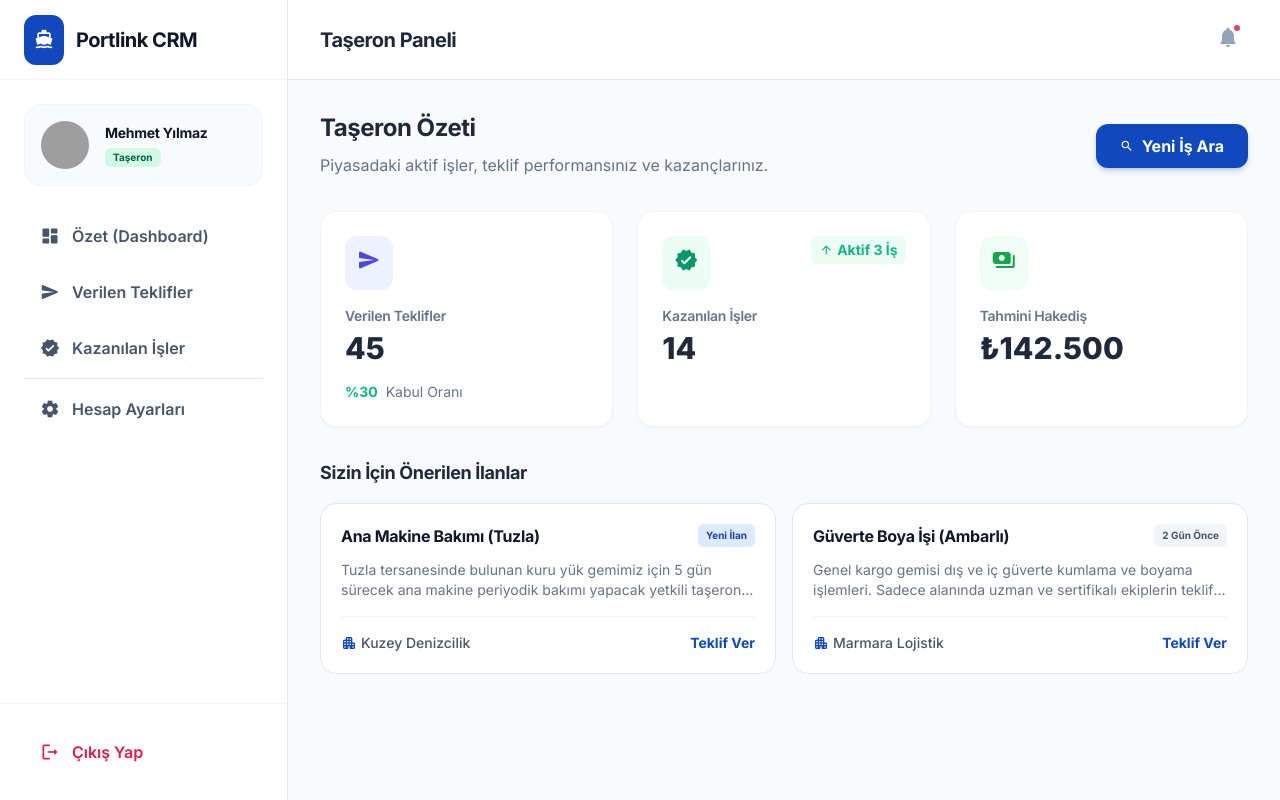
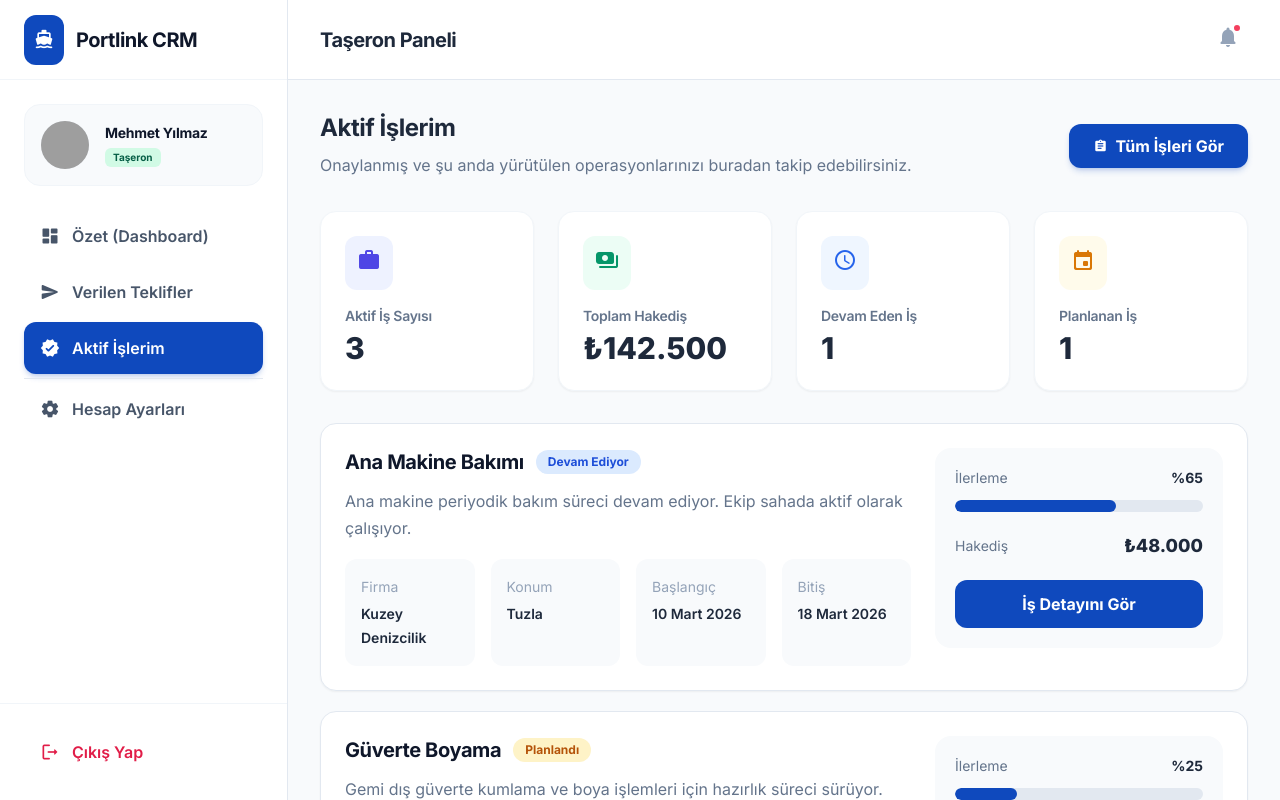
Before and after one commit to codyoltr/portlink, a React (Vite) app: page /dashboard/subcontractor/active-jobs in a window 1280 px wide. Built offline with nearby package versions, Linux system fonts and the light colour scheme; grey boxes are pictures that could not be loaded.

Commit message:
add subcontractor active jobs page

```diff
--- a/src/App.tsx
+++ b/src/App.tsx
@@ -15,6 +15,7 @@ import PartnershipSelection from './pages/partnership/PartnershipSelection';
 import AgentDashboardPage from '@/features/dashboard/pages/AgentDashboardPage';
 import SubcontractorDashboardPage from '@/features/dashboard/pages/SubcontractorDashboardPage';
 import CaptainDashboardPage from '@/features/dashboard/pages/CaptainDashboardPage';
+import SubcontractorActiveJobsPage from '@/features/dashboard/pages/SubcontractorActiveJobsPage';
 
 function App() {
   return (
@@ -36,6 +37,7 @@ function App() {
 
         {/* Dashboards */}
         <Route path="/dashboard/agent/*" element={<AgentDashboardPage />} />
+        <Route path="/dashboard/subcontractor/active-jobs" element={<SubcontractorActiveJobsPage />} />
         <Route path="/dashboard/subcontractor/*" element={<SubcontractorDashboardPage />} />
         <Route path="/dashboard/captain/*" element={<CaptainDashboardPage />} />
       </Routes>
--- a/src/features/dashboard/components/DashboardLayout.tsx
+++ b/src/features/dashboard/components/DashboardLayout.tsx
@@ -43,7 +43,7 @@ const DashboardLayout: React.FC<DashboardLayoutProps> = ({ children, role }) =>
   const subNavItems = [
     ...baseNavItems,
     { label: 'Verilen Teklifler', path: `/dashboard/${role}/offers`, icon: 'send' },
-    { label: 'Kazanılan İşler', path: `/dashboard/${role}/jobs`, icon: 'verified' },
+    { label: 'Aktif İşlerim', path: `/dashboard/${role}/active-jobs`, icon: 'verified' },
   ];
 
   const captainNavItems = [
--- /dev/null
+++ b/src/features/dashboard/pages/SubcontractorActiveJobsPage.tsx
@@ -0,0 +1,204 @@
+import React from 'react';
+import DashboardLayout from '@/features/dashboard/components/DashboardLayout';
+
+const activeJobs = [
+  {
+    id: 1,
+    title: 'Ana Makine Bakımı',
+    company: 'Kuzey Denizcilik',
+    location: 'Tuzla',
+    status: 'Devam Ediyor',
+    progress: 65,
+    startDate: '10 Mart 2026',
+    endDate: '18 Mart 2026',
+    price: '₺48.000',
+    description:
+      'Ana makine periyodik bakım süreci devam ediyor. Ekip sahada aktif olarak çalışıyor.',
+  },
+  {
+    id: 2,
+    title: 'Güverte Boyama',
+    company: 'Marmara Lojistik',
+    location: 'Ambarlı',
+    status: 'Planlandı',
+    progress: 25,
+    startDate: '15 Mart 2026',
+    endDate: '22 Mart 2026',
+    price: '₺36.500',
+    description:
+      'Gemi dış güverte kumlama ve boya işlemleri için hazırlık süreci sürüyor.',
+  },
+  {
+    id: 3,
+    title: 'Boru Hattı Onarımı',
+    company: 'Deniz Yıldızı Gemi Servisi',
+    location: 'Pendik',
+    status: 'Tamamlanmak Üzere',
+    progress: 90,
+    startDate: '08 Mart 2026',
+    endDate: '14 Mart 2026',
+    price: '₺58.000',
+    description:
+      'Makine dairesindeki boru hattı bakım ve onarım işlemlerinde son aşamaya gelindi.',
+  },
+];
+
+const getStatusStyles = (status: string) => {
+  switch (status) {
+    case 'Devam Ediyor':
+      return 'bg-blue-100 text-blue-700 dark:bg-blue-900/30 dark:text-blue-300';
+    case 'Planlandı':
+      return 'bg-amber-100 text-amber-700 dark:bg-amber-900/30 dark:text-amber-300';
+    case 'Tamamlanmak Üzere':
+      return 'bg-emerald-100 text-emerald-700 dark:bg-emerald-900/30 dark:text-emerald-300';
+    default:
+      return 'bg-slate-100 text-slate-700 dark:bg-slate-700 dark:text-slate-300';
+  }
+};
+
+const SubcontractorActiveJobsPage: React.FC = () => {
+  return (
+    <DashboardLayout role="subcontractor">
+      <div className="mb-8 flex flex-col md:flex-row md:items-center justify-between gap-4">
+        <div>
+          <h2 className="text-2xl font-bold text-slate-800 dark:text-white mb-2">
+            Aktif İşlerim
+          </h2>
+          <p className="text-slate-500 dark:text-slate-400">
+            Onaylanmış ve şu anda yürütülen operasyonlarınızı buradan takip edebilirsiniz.
+          </p>
+        </div>
+
+        <button className="bg-primary hover:bg-primary/90 text-white font-bold py-2.5 px-6 rounded-xl transition-all shadow-md shadow-primary/20 flex items-center gap-2">
+          <span className="material-icons-round text-sm">assignment</span>
+          Tüm İşleri Gör
+        </button>
+      </div>
+
+      {/* Summary Cards */}
+      <div className="grid grid-cols-1 md:grid-cols-2 xl:grid-cols-4 gap-6 mb-8">
+        <div className="bg-white dark:bg-slate-800 p-6 rounded-2xl shadow-sm border border-slate-100 dark:border-slate-700/50">
+          <div className="p-3 w-fit bg-indigo-50 dark:bg-indigo-900/20 text-indigo-600 dark:text-indigo-400 rounded-xl mb-4">
+            <span className="material-icons-round">work</span>
+          </div>
+          <h3 className="text-slate-500 dark:text-slate-400 text-sm font-semibold mb-1">
+            Aktif İş Sayısı
+          </h3>
+          <p className="text-3xl font-extrabold text-slate-800 dark:text-white">3</p>
+        </div>
+
+        <div className="bg-white dark:bg-slate-800 p-6 rounded-2xl shadow-sm border border-slate-100 dark:border-slate-700/50">
+          <div className="p-3 w-fit bg-emerald-50 dark:bg-emerald-900/20 text-emerald-600 dark:text-emerald-400 rounded-xl mb-4">
+            <span className="material-icons-round">payments</span>
+          </div>
+          <h3 className="text-slate-500 dark:text-slate-400 text-sm font-semibold mb-1">
+            Toplam Hakediş
+          </h3>
+          <p className="text-3xl font-extrabold text-slate-800 dark:text-white">₺142.500</p>
+        </div>
+
+        <div className="bg-white dark:bg-slate-800 p-6 rounded-2xl shadow-sm border border-slate-100 dark:border-slate-700/50">
+          <div className="p-3 w-fit bg-blue-50 dark:bg-blue-900/20 text-blue-600 dark:text-blue-400 rounded-xl mb-4">
+            <span className="material-icons-round">schedule</span>
+          </div>
+          <h3 className="text-slate-500 dark:text-slate-400 text-sm font-semibold mb-1">
+            Devam Eden İş
+          </h3>
+          <p className="text-3xl font-extrabold text-slate-800 dark:text-white">1</p>
+        </div>
+
+        <div className="bg-white dark:bg-slate-800 p-6 rounded-2xl shadow-sm border border-slate-100 dark:border-slate-700/50">
+          <div className="p-3 w-fit bg-amber-50 dark:bg-amber-900/20 text-amber-600 dark:text-amber-400 rounded-xl mb-4">
+            <span className="material-icons-round">event</span>
+          </div>
+          <h3 className="text-slate-500 dark:text-slate-400 text-sm font-semibold mb-1">
+            Planlanan İş
+          </h3>
+          <p className="text-3xl font-extrabold text-slate-800 dark:text-white">1</p>
+        </div>
+      </div>
+
+      {/* Active Job Cards */}
+      <div className="space-y-5">
+        {activeJobs.map((job) => (
+          <div
+            key={job.id}
+            className="bg-white dark:bg-slate-800 border border-slate-200 dark:border-slate-700 rounded-2xl p-6 shadow-sm"
+          >
+            <div className="flex flex-col xl:flex-row xl:items-start xl:justify-between gap-6">
+              <div className="flex-1">
+                <div className="flex flex-wrap items-center gap-3 mb-3">
+                  <h3 className="text-xl font-bold text-slate-900 dark:text-white">
+                    {job.title}
+                  </h3>
+                  <span
+                    className={`text-xs font-bold px-3 py-1 rounded-full ${getStatusStyles(job.status)}`}
+                  >
+                    {job.status}
+                  </span>
+                </div>
+
+                <p className="text-slate-500 dark:text-slate-400 mb-4">
+                  {job.description}
+                </p>
+
+                <div className="grid grid-cols-1 sm:grid-cols-2 lg:grid-cols-4 gap-4 text-sm">
+                  <div className="bg-slate-50 dark:bg-slate-900/50 rounded-xl p-4">
+                    <p className="text-slate-400 mb-1">Firma</p>
+                    <p className="font-semibold text-slate-800 dark:text-white">{job.company}</p>
+                  </div>
+
+                  <div className="bg-slate-50 dark:bg-slate-900/50 rounded-xl p-4">
+                    <p className="text-slate-400 mb-1">Konum</p>
+                    <p className="font-semibold text-slate-800 dark:text-white">{job.location}</p>
+                  </div>
+
+                  <div className="bg-slate-50 dark:bg-slate-900/50 rounded-xl p-4">
+                    <p className="text-slate-400 mb-1">Başlangıç</p>
+                    <p className="font-semibold text-slate-800 dark:text-white">{job.startDate}</p>
+                  </div>
+
+                  <div className="bg-slate-50 dark:bg-slate-900/50 rounded-xl p-4">
+                    <p className="text-slate-400 mb-1">Bitiş</p>
+                    <p className="font-semibold text-slate-800 dark:text-white">{job.endDate}</p>
+                  </div>
+                </div>
+              </div>
+
+              <div className="xl:w-72 w-full">
+                <div className="bg-slate-50 dark:bg-slate-900/50 rounded-2xl p-5">
+                  <div className="flex items-center justify-between mb-3">
+                    <span className="text-sm text-slate-500 dark:text-slate-400">İlerleme</span>
+                    <span className="text-sm font-bold text-slate-800 dark:text-white">
+                      %{job.progress}
+                    </span>
+                  </div>
+
+                  <div className="w-full h-3 bg-slate-200 dark:bg-slate-700 rounded-full overflow-hidden mb-5">
+                    <div
+                      className="h-full bg-primary rounded-full"
+                      style={{ width: `${job.progress}%` }}
+                    />
+                  </div>
+
+                  <div className="flex items-center justify-between mb-5">
+                    <span className="text-sm text-slate-500 dark:text-slate-400">Hakediş</span>
+                    <span className="text-lg font-extrabold text-slate-800 dark:text-white">
+                      {job.price}
+                    </span>
+                  </div>
+
+                  <button className="w-full bg-primary hover:bg-primary/90 text-white font-bold py-3 rounded-xl transition-all">
+                    İş Detayını Gör
+                  </button>
+                </div>
+              </div>
+            </div>
+          </div>
+        ))}
+      </div>
+    </DashboardLayout>
+  );
+};
+
+export default SubcontractorActiveJobsPage;
```
